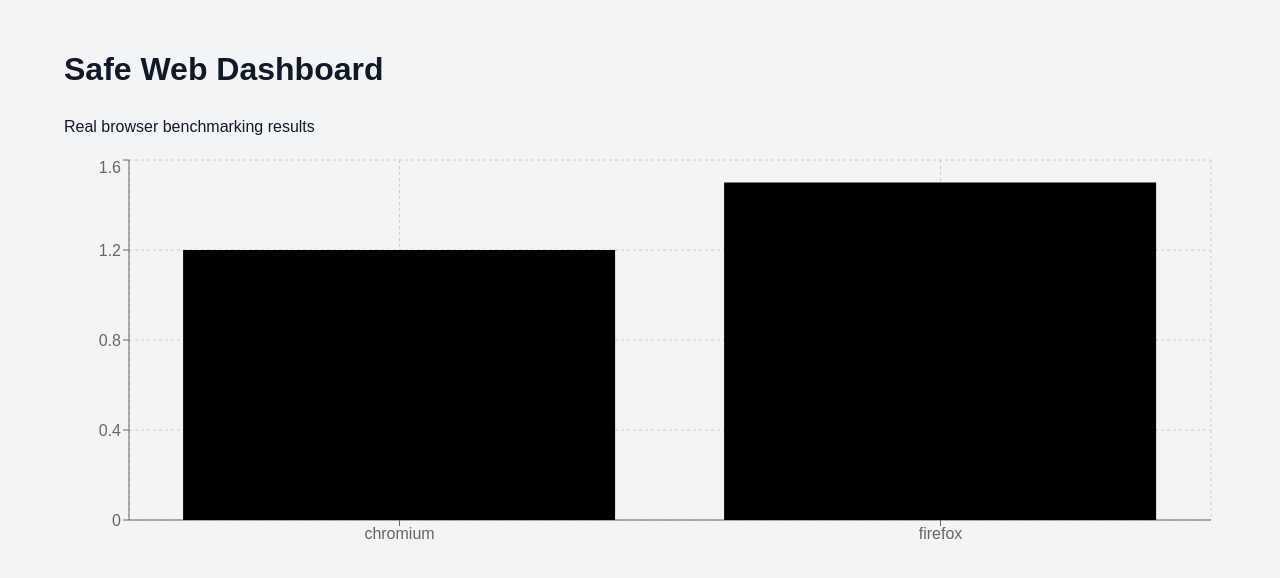
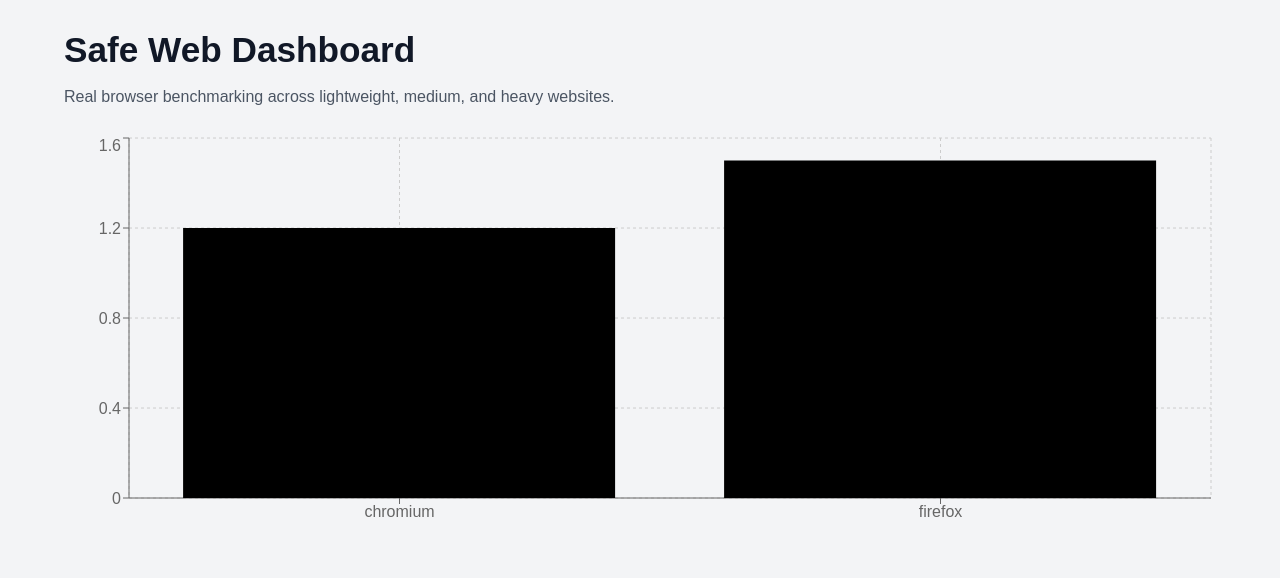
Before and after one commit to BorisMilev8/safe-web-project, a React (Vite) app in the folder frontend/: page / in a window 1280 px wide. Shown: the top 578 px of the page. Built offline with nearby package versions, Linux system fonts and the light colour scheme.

Commit message:
Refactor App component header for clarity
Updated the header section with a more detailed description of the dashboard.

```diff
--- a/frontend/src/App.jsx
+++ b/frontend/src/App.jsx
@@ -3,8 +3,14 @@ import BrowserMetricsChart from "./components/BrowserMetricsChart";
 export default function App() {
   return (
     <div className="app">
-      <h1>Safe Web Dashboard</h1>
-      <p>Real browser benchmarking results</p>
+      <header className="hero">
+        <h1>Safe Web Dashboard</h1>
+        <p>
+          Real browser benchmarking across lightweight, medium, and heavy
+          websites.
+        </p>
+      </header>
+
       <BrowserMetricsChart />
     </div>
   );
```
